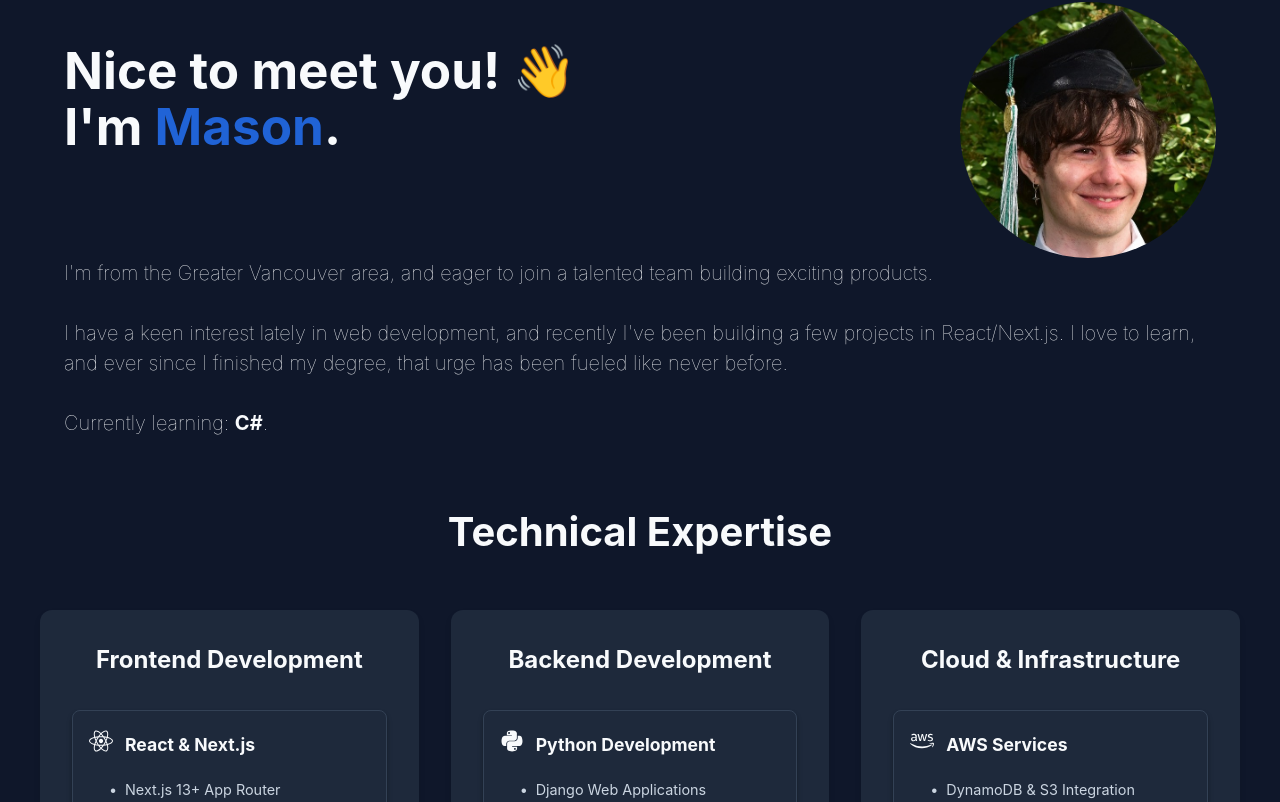
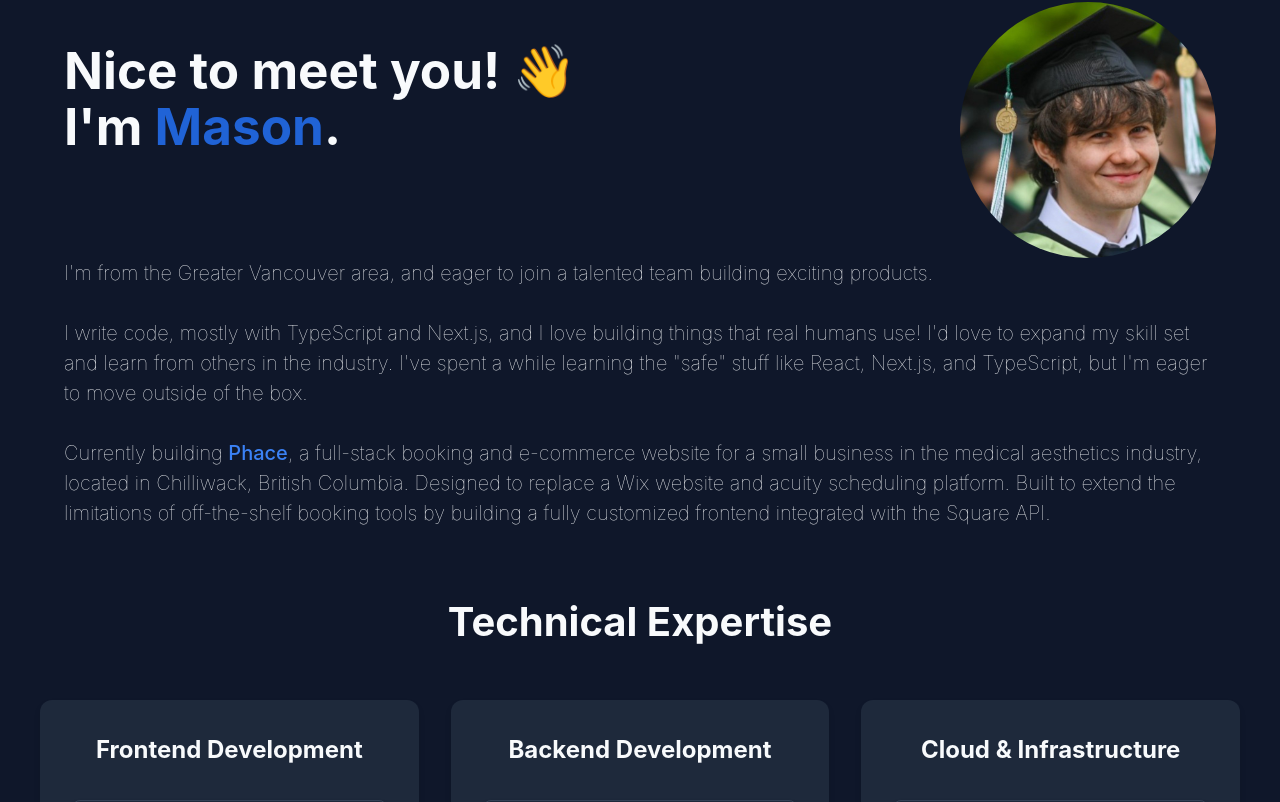
Before and after one commit to masonym/masonym.github.io, a React (Vite) app: page / in a window 1280 px wide. Shown: the part 980-1782 px from the top of the page. Built offline with nearby package versions, Linux system fonts and the light colour scheme.

Commit message:
Feat: Updates to intro section & profile picture

```diff
--- a/src/components/Intro/Intro.jsx
+++ b/src/components/Intro/Intro.jsx
@@ -1,4 +1,4 @@
-import portrait from '../../assets/cropped.jpg'
+import portrait from '../../assets/profile-portrait.jpg'
 
 import styles from './Intro.module.css'
 
@@ -16,11 +16,11 @@
                 <p>
                     I'm from the Greater Vancouver area, and eager to join a talented team building exciting products.
                     <br></br><br></br>
-                    I have a keen interest lately in web development, and recently I've been building a few projects in React/Next.js. I love to learn, and ever since I finished my degree, that urge has been fueled like never before.
+                    I write code, mostly with TypeScript and Next.js, and I love building things that real humans use! I'd love to expand my skill set and learn from others in the industry. I've spent a while learning the "safe" stuff like React, Next.js, and TypeScript, but I'm eager to move outside of the box.
 
                     <br></br><br></br>
 
-                    Currently learning: <b>C#</b><b></b>.
+                    Currently building <a href="https://github.com/masonym/phace-website" target="_blank" rel="noopener noreferrer">Phace</a>, a full-stack booking and e-commerce website for a small business in the medical aesthetics industry, located in Chilliwack, British Columbia. Designed to replace a Wix website and acuity scheduling platform. Built to extend the limitations of off-the-shelf booking tools by building a fully customized frontend integrated with the Square API.
                 </p>
             </div>
         </div>
```
Also changed, not shown: src/assets/profile-portrait.jpg (added).
